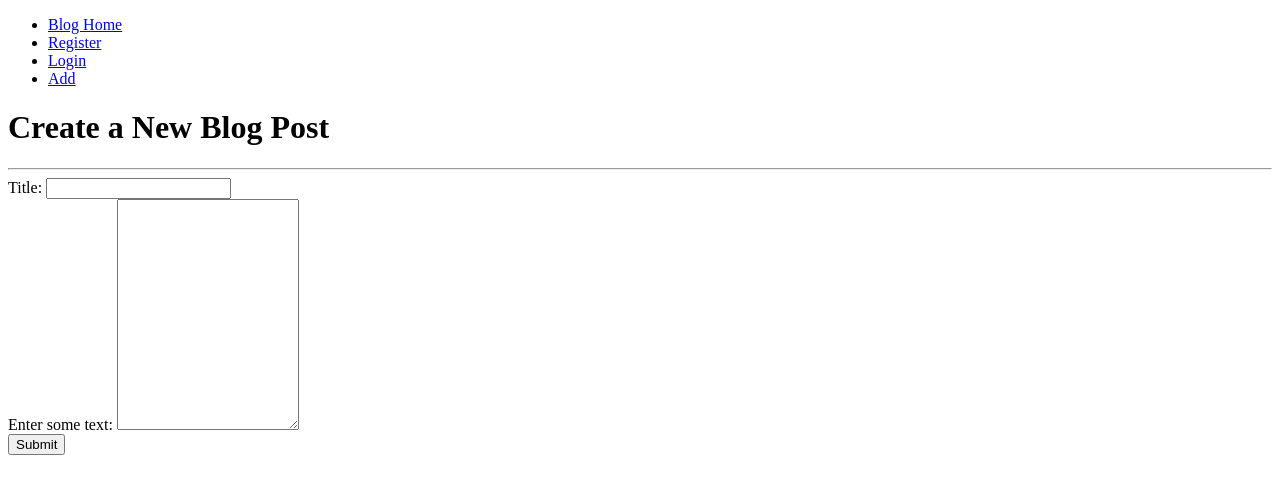
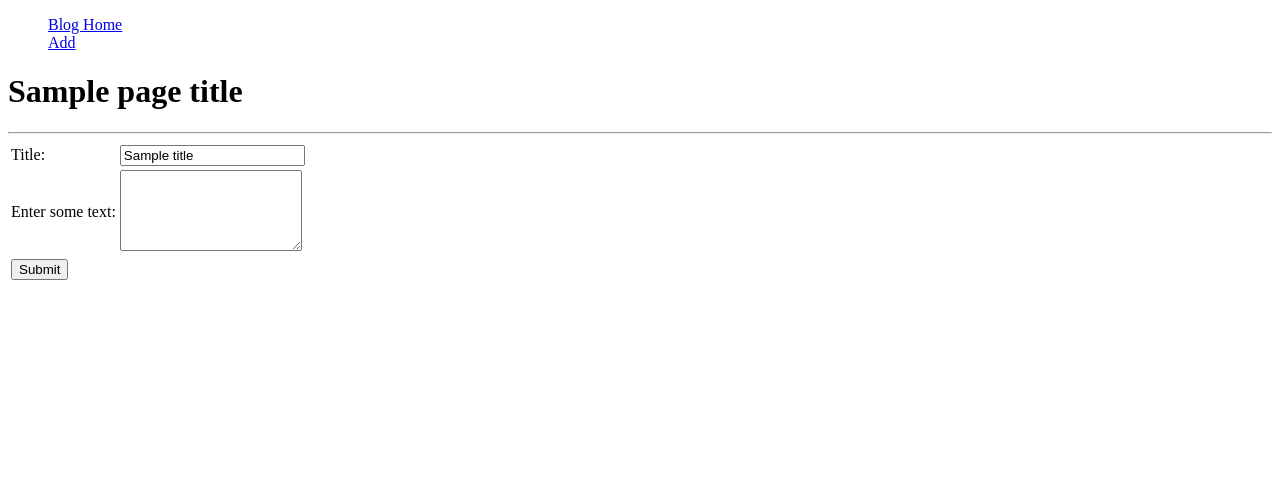
Before and after one commit to kenneba/build-a-blog, a Flask app: template templates/newpost.html in a window 1280 px wide. Shown: the top 494 px of the page. Run offline with Flask 2, Linux system fonts and the light colour scheme; the template is opened without the code that fills it: most values are stand-ins (such as "Sample title", 1, 10 or a date in 2020).

Commit message:
Almost complete. On Case 1

```diff
--- a/main.py
+++ b/main.py
@@ -1,5 +1,7 @@
-from flask import Flask, escape, request, render_template, redirect
+from flask import Flask, escape, request, render_template, redirect, flash, url_for
 from flask_sqlalchemy import SQLAlchemy
+import jinja2
+import os
 
 app = Flask(__name__)
 app.config['DEBUG']= True
@@ -8,7 +10,7 @@ app.config['SQLALCHEMY_ECHO'] = True
 
 db = SQLAlchemy(app)
 
-class Post(db.Model):
+class Blog(db.Model):
 
     id = db.Column(db.Integer, primary_key=True)
     title = db.Column(db.String(120))
@@ -21,42 +23,33 @@ class Post(db.Model):
 @app.route('/', methods=['POST', 'GET'])
 @app.route('/blog', methods=['POST', 'GET'])
 def index():
-    return render_template('blog.html')
 
-@app.route('/add', methods=['POST'])
+    posts = Blog.query.all()
+    #
+
+    return render_template('blog.html', posts=posts, page_title="Home", ids=id)
+
+@app.route('/blog/<string:id>', methods=['POST', 'GET'])
+def individ(id):
+    posts = Blog.query.all()
+    blog_id = Blog.query.filter_by(id=id).first()
+    return render_template('entry.html', posts=posts, blog_id=blog_id)
+
+@app.route('/add', methods=['POST', 'GET'])
 def add():
+
     if request.method == 'POST':
         new_title = request.form['title']
         new_body = request.form['body']
-        new_post = Post(new_title, new_body)
+        new_post = Blog(new_title, new_body)
         db.session.add(new_post)
         db.session.commit()
+
+        return redirect ("/blog?id={{Blog.id}}")
     else:
-        return "<h1>Sorry, there was a problem Add</h1>"
+        return render_template('newpost.html', page_title="Add a New Post")
 
-    return render_template('newpost.html')
-
-@app.route('/login', methods=['POST', 'GET'])
-def login():
-    if request.method == 'POST':
-        return render_template('login.html')
-    else:
-        return "<h1>Sorry, there was a problem Login</h1>"
-
-
-@app.route('/register', methods=['POST', 'GET'])
-def register():
-    if request.method == 'POST':
-        return render_template('register.html')
-    else:
-        return "<h1>Sorry, there was a problem Register</h1>"
-
-@app.route('/confirmation', methods=['POST', 'GET'])
-def confirmation():
-    if request.method == 'POST':
-        return render_template('confirmation.html')
-    else:
-        return "<h1>Sorry, there was a problem Confirmation</h1>"
+    return render_template('newpost.html', page_title="Add a New Post")
 
 if __name__ == '__main__':
     app.run()
--- a/templates/base.html
+++ b/templates/base.html
@@ -4,12 +4,13 @@
     <title>Blog</title>
 </head>
 <body>
-    <ul>
-        <li><a href="/blog">Blog Home</a></li>
-        <li><a href="/register">Register</a></li>
-        <li><a href="/login">Login</a></li>
+
+    <ul style="list-style-type:none">
+        <li><a href="/">Blog Home</a></li>
         <li><a href="/add">Add</a></li>
     </ul>
+    <h1>{{page_title}}</h1>
+    <hr>
     {% block content%}
     {% endblock %}
 </body>
--- a/templates/confirmation.html
+++ /dev/null
@@ -1,5 +0,0 @@
-{%extends "base.html"%}
-
-{% block content%}
-<h1>Success</h1>
-{% endblock %}
--- /dev/null
+++ b/templates/entry.html
@@ -0,0 +1,6 @@
+{%extends "base.html"%}
+
+{% block content%}
+    <h2>{{blog_id.title}}</h2>
+    <p>{{blog_id.body}}</p>
+{% endblock %}
--- a/templates/login.html
+++ /dev/null
@@ -1,5 +0,0 @@
-{%extends "base.html"%}
-
-{% block content%}
-<h1>Login</h1>
-{% endblock %}
--- a/templates/newpost.html
+++ b/templates/newpost.html
@@ -1,13 +1,19 @@
 {%extends "base.html"%}
 
 {% block content%}
-<h1>Create a New Blog Post</h1>
-<hr>
-<form action="/add" method="post">
-    <label for="title">Title: </label>
-    <input type="text" name="title" /><br>
-    <label for="body">Enter some text: </label>
-    <textarea name="body" rows="15" cols="20"></textarea><br>
-    <input type="submit" value="Submit"><br />
+<form method="POST">
+<table>
+    <tr>
+    <td><label for="title">Title: </label></td>
+    <td><input type="text" name="title" value="{{title}}"/>
+    </tr>
+    <tr>
+    <td><label for="body">Enter some text: </label></td>
+    <td><textarea name="body" rows="5" cols="20" value="{{post}}"></textarea><br></td>
+    </tr>
+    <tr>
+    <td><input type="submit" value="Submit"></td>
+    </tr>
+</table>
 </form>
 {% endblock %}
--- a/templates/register.html
+++ /dev/null
@@ -1,5 +0,0 @@
-{%extends "base.html"%}
-
-{% block content%}
-<h1>Register</h1>
-{% endblock %}
```
Also changed, not shown: templates/blog.html (+14 -1 lines), 1 other file.
